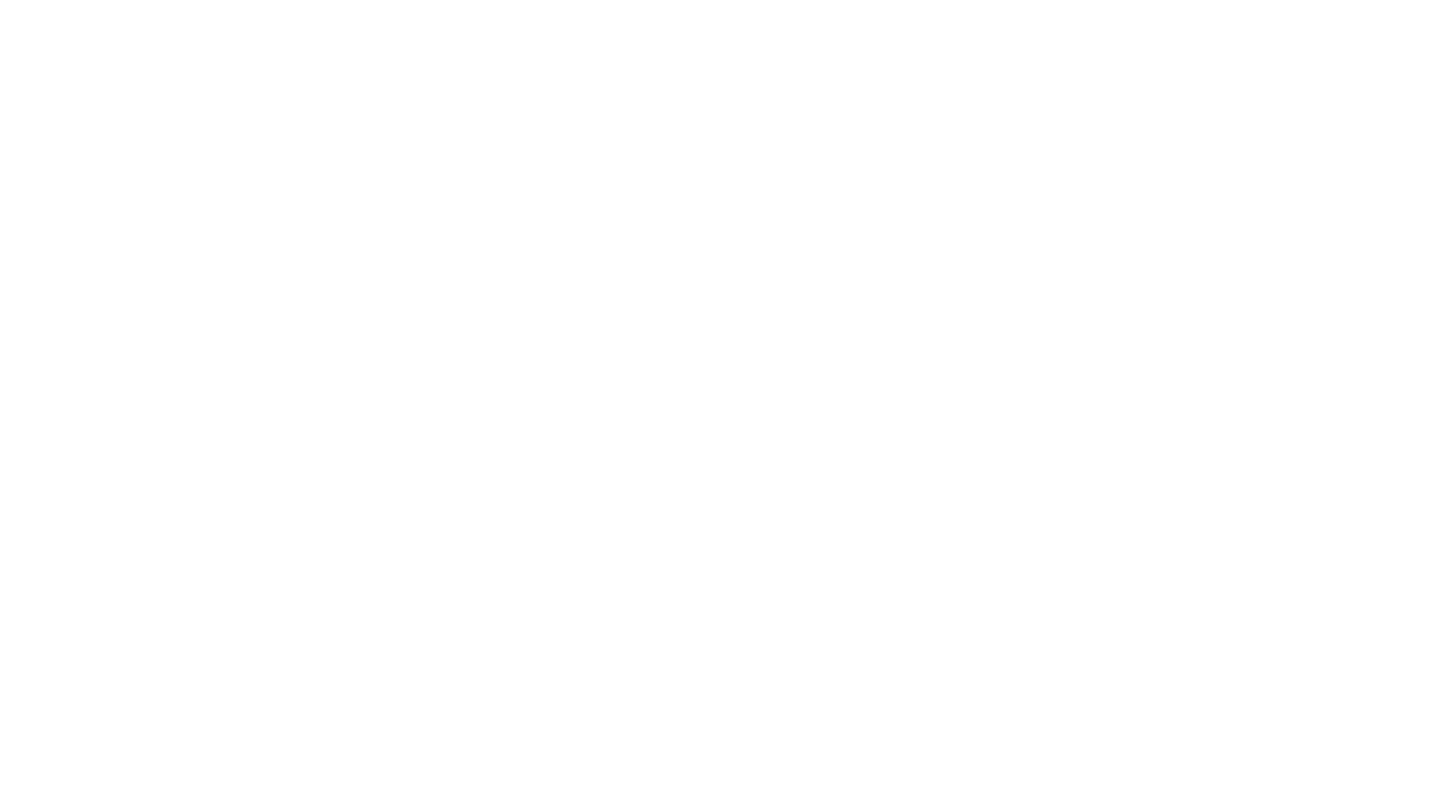
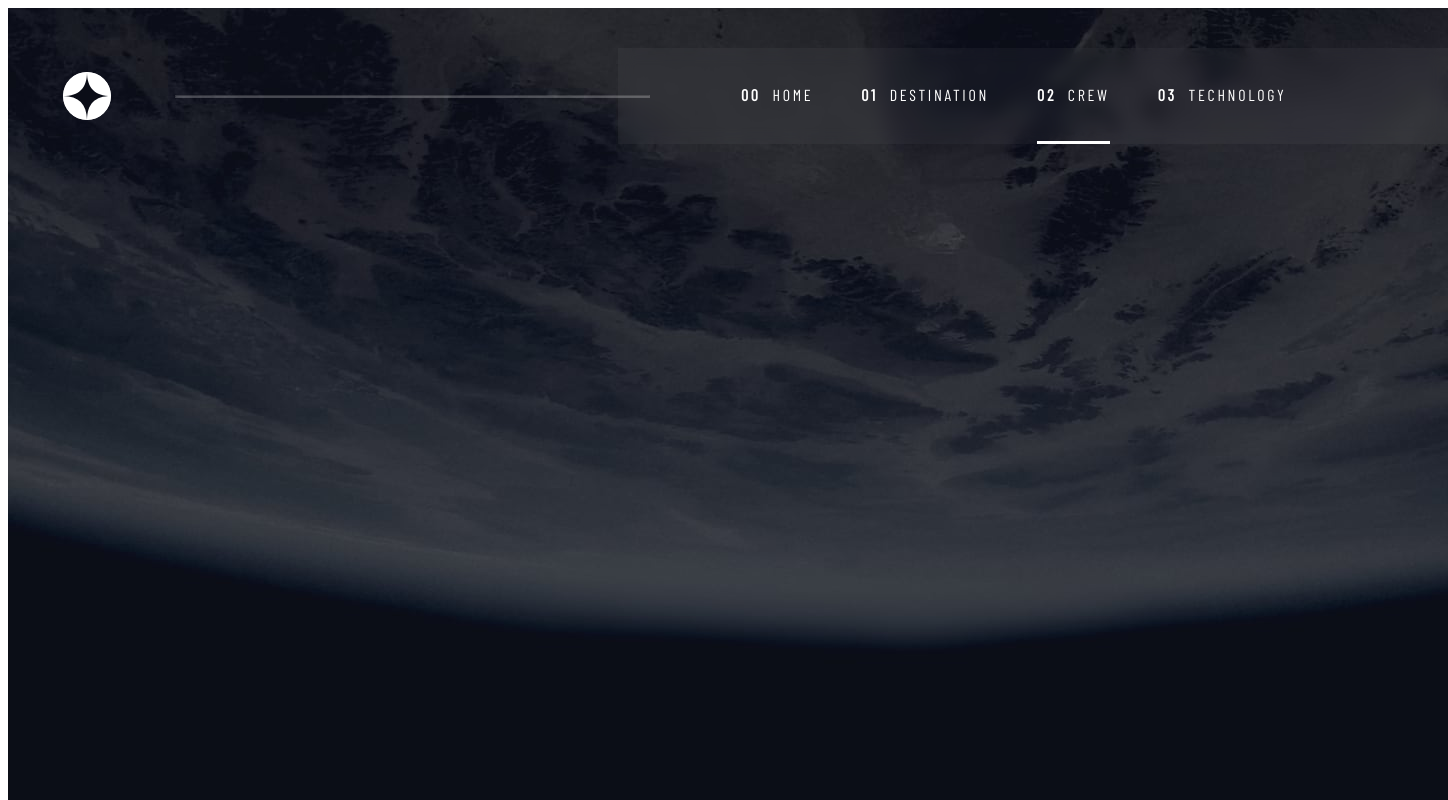
Before and after one commit to Shiko2875/SpaceTourismApp, an Angular app: page /crew in a window 1280 px wide. Shown: the top 800 px of the page, 1448 px wide, since content can reach past the window. Built offline with nearby package versions, Linux system fonts and the light colour scheme; a web font is replaced by a local one.

Commit message:
Added backgrounds to all pages, Also updated top-nav to save active state and show what page is active

```diff
--- a/src/app/crew/crew.component.css
+++ b/src/app/crew/crew.component.css
@@ -0,0 +1,8 @@
+.container {
+    width: 1440px;
+    height: 900px;
+    display: flex;
+    flex-direction: column;
+    justify-content: space-between;
+    background-image: url(../../assets/crew/background-crew-desktop.jpg);
+}
--- a/src/app/crew/crew.component.html
+++ b/src/app/crew/crew.component.html
@@ -1 +1,3 @@
-<p>crew works!</p>
+<div class="container">
+    <app-top-nav></app-top-nav>
+</div>
--- a/src/app/destination/destination.component.css
+++ b/src/app/destination/destination.component.css
@@ -0,0 +1,8 @@
+.container {
+    width: 1440px;
+    height: 900px;
+    display: flex;
+    flex-direction: column;
+    justify-content: space-between;
+    background-image: url(../../assets/destination/background-destination-desktop.jpg);
+}
--- a/src/app/destination/destination.component.html
+++ b/src/app/destination/destination.component.html
@@ -1 +1,3 @@
-<p>destination works!</p>
+<div class="container">
+    <app-top-nav></app-top-nav>
+</div>
--- a/src/app/technology/technology.component.css
+++ b/src/app/technology/technology.component.css
@@ -0,0 +1,8 @@
+.container {
+    width: 1440px;
+    height: 900px;
+    display: flex;
+    flex-direction: column;
+    justify-content: space-between;
+    background-image: url(../../assets/technology/background-technology-desktop.jpg);
+}
--- a/src/app/technology/technology.component.html
+++ b/src/app/technology/technology.component.html
@@ -1 +1,3 @@
-<p>technology works!</p>
+<div class="container">
+    <app-top-nav></app-top-nav>
+</div>
--- a/src/app/top-nav/top-nav.component.css
+++ b/src/app/top-nav/top-nav.component.css
@@ -41,33 +41,25 @@ img {
 }
 
 a {
-    height: 96px;
+    height: 93px;
     margin-left: 48px;
     display: inline-flex;
     align-items: center;
     position: relative;
+    text-decoration: none;
+    color: white;
+    transition: 100ms ease;
+    cursor: pointer;
 }
 
 a:first-child {
     margin-left: 123px;
 }
 
-a:hover{
-    cursor: pointer;
+.active {
+    border-bottom: 3px solid white;
 }
 
-a::before {
-    transition: 150ms;
-    height: 3px;
-    content: "";
-    position: absolute;
-    background-color: white;
-    height: 0%;
-    width: 100%;
-    bottom: 0px;
-    opacity: 0.5;
+a:hover{
+    border-bottom: 3px solid rgba(255, 255, 255, 0.5);
 }
-
-a:hover::before {
-    height: 3px;
-  }
--- a/src/app/top-nav/top-nav.component.html
+++ b/src/app/top-nav/top-nav.component.html
@@ -2,9 +2,9 @@
     <img src="./assets/shared/logo.svg" alt="logo image">
     <hr class="line">
     <div class="top-navigation">
-        <a class="nav-text" id="active"><b class="number">00</b>&nbsp;&nbsp;HOME</a>
-        <a class="nav-text" ><b class="number">01</b>&nbsp;&nbsp;DESTINATION</a>
-        <a class="nav-text" ><b class="number">02</b>&nbsp;&nbsp;CREW</a>
-        <a class="nav-text" ><b class="number">03</b>&nbsp;&nbsp;TECHNOLOGY</a>
+        <a routerLinkActive="active" class="nav-text" id="active" routerLink="/home"><b class="number">00</b>&nbsp;&nbsp;HOME</a>
+        <a routerLinkActive="active"class="nav-text" routerLink="/destination"><b class="number">01</b>&nbsp;&nbsp;DESTINATION</a>
+        <a routerLinkActive="active"class="nav-text" routerLink="/crew"><b class="number">02</b>&nbsp;&nbsp;CREW</a>
+        <a routerLinkActive="active"class="nav-text"  routerLink="/tech"><b class="number">03</b>&nbsp;&nbsp;TECHNOLOGY</a>
     </div>
 </div>
```
